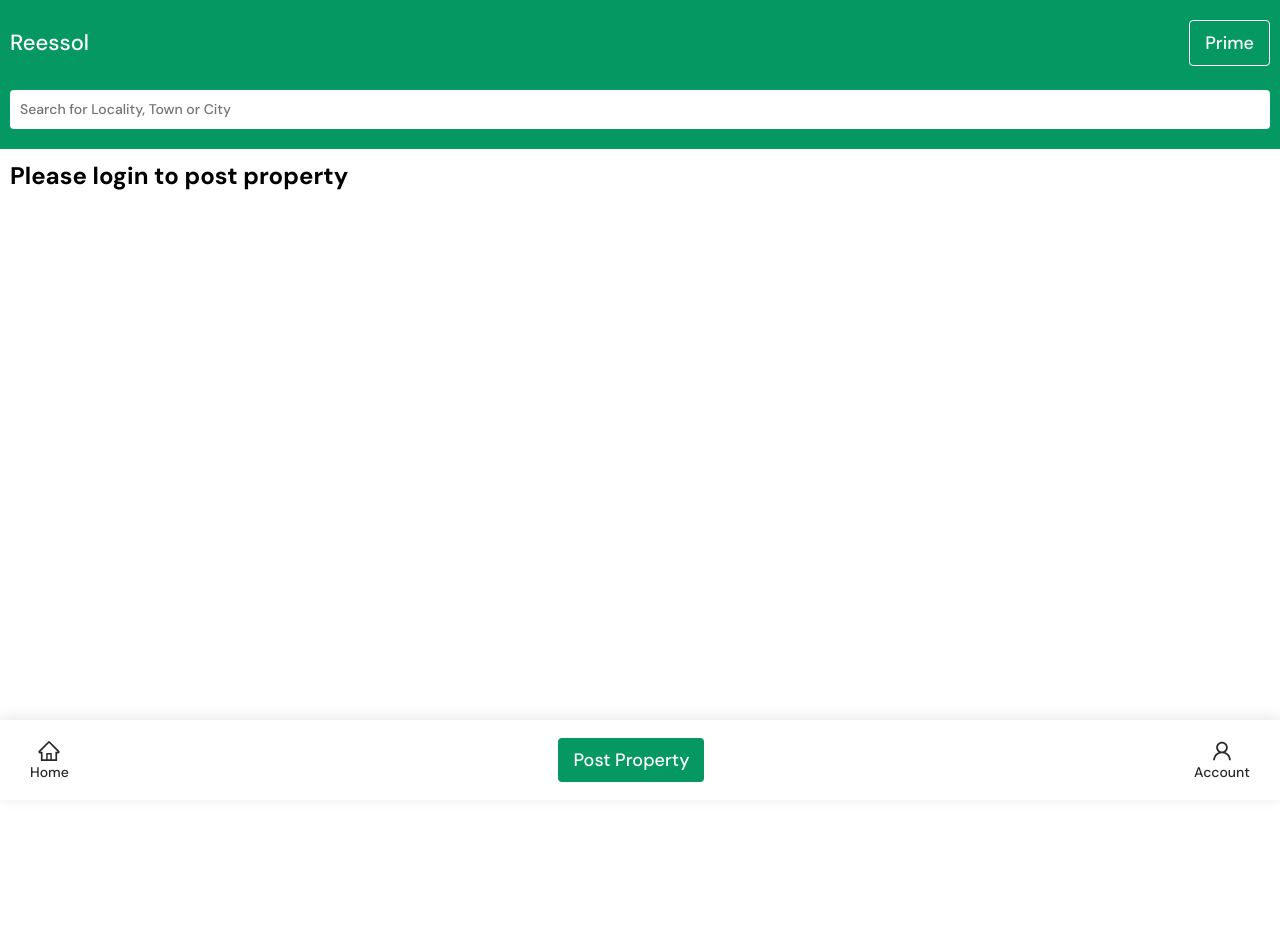
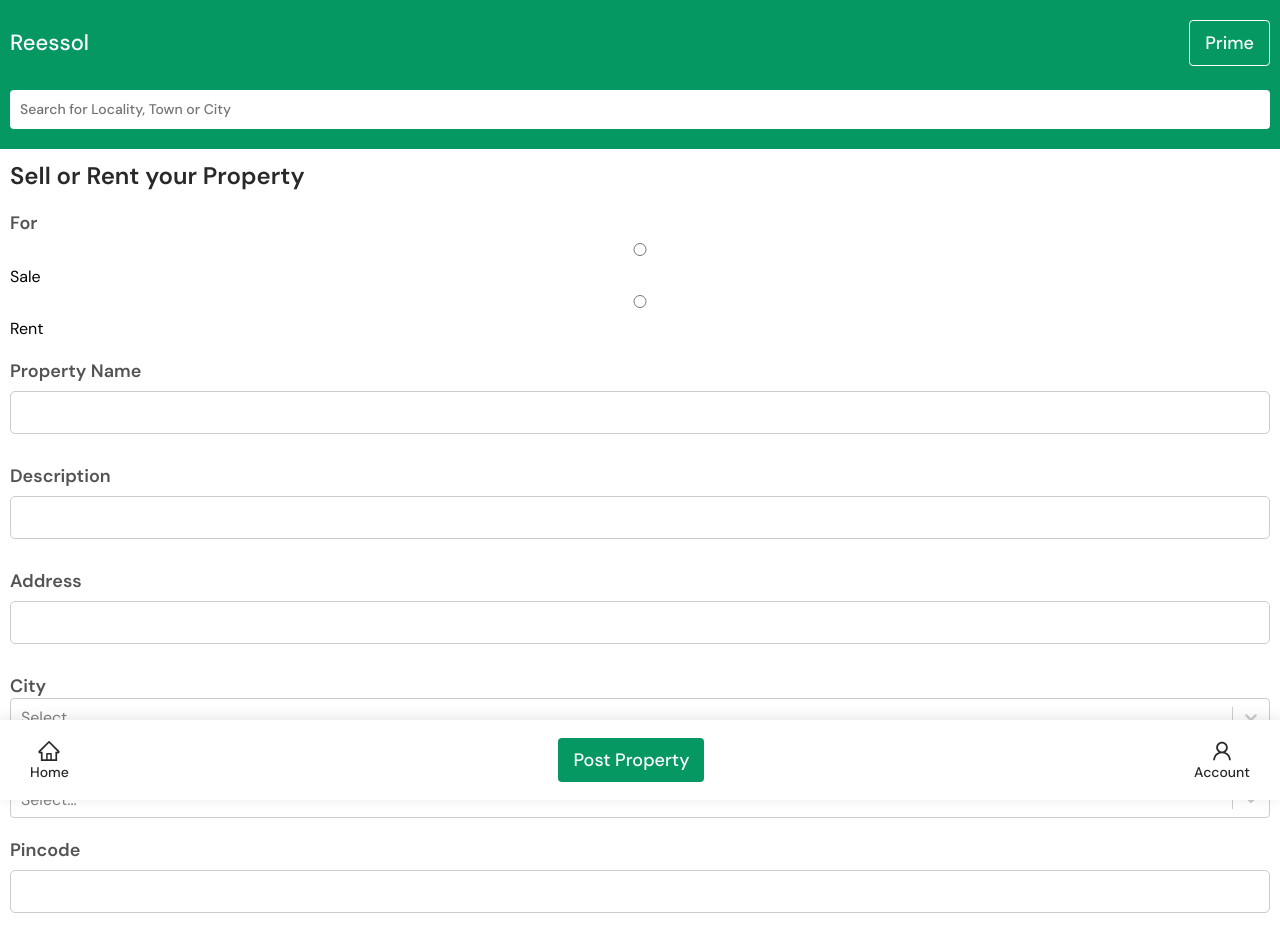
Before and after one commit to Saketkhare2000/ressol, a React (Create React App) app: page /post in a window 1280 px wide. Shown: the top 946 px of the page. Before the commit the page ends 800 px from the top, so only its background shows below. Built offline with nearby package versions, Linux system fonts and the light colour scheme.

Commit message:
filter changes

```diff
--- a/package.json
+++ b/package.json
@@ -20,6 +20,7 @@
     "react-router": "^6.2.1",
     "react-router-dom": "^6.2.1",
     "react-scripts": "5.0.0",
+    "react-select": "^5.2.2",
     "redux": "^4.1.2",
     "redux-thunk": "^2.4.1",
     "validator": "^13.7.0",
--- a/src/Components/Filter/index.js
+++ b/src/Components/Filter/index.js
@@ -33,7 +33,7 @@ const Filter = () => {
                 </div>
                 <div className="filter-items">
                   {item.filterItem.map((item, key) => (
-                    <Button key={key} title={item} variant={"primary"} />
+                    <Button key={key} title={item} variant={"secondary"} />
                   ))}
                 </div>
               </div>
--- a/src/Components/PostProperty/index.js
+++ b/src/Components/PostProperty/index.js
@@ -2,17 +2,22 @@ import React, { useRef } from "react";
 import "./style.css";
 import { useSelector } from "react-redux";
 import axios from "axios";
+import Select from 'react-select'
+import cityData from "../../cities.json";
+import stateData from "../../state.json";
 // import data from "../../postDetails.json";
 const PostProperty = () => {
 
   //name state
   const [name, setName] = React.useState("");
+  const [property_for, setProperty_For] = React.useState("");
   //description state
   const [description, setDescription] = React.useState("");
   //price state
   const [price, setPrice] = React.useState();
   //location state
-  const [location, setLocation] = React.useState("");
+  const [city, setCity] = React.useState("");
+  const [state, setState] = React.useState("");
   //size state
   const [property_size, setProperty_Size] = React.useState("");
   //bedrooms state
@@ -42,7 +47,8 @@ const PostProperty = () => {
     name: name,
     description: description,
     address: address,
-    location: location,
+    city,
+    state,
     pincode: pincode,
     prime_property: true,
     price: parseInt(price),
@@ -60,16 +66,10 @@ const PostProperty = () => {
 
   const loggedIn = useSelector(state => state.auth.loggedIn);
   const key = useSelector(state => state.auth.key);
-  console.log(loggedIn)
+
   const submitProperty = (e) => {
     e.preventDefault();
-    console.log(data);
-    // axios.post("http://127.0.0.1:8000/api/property/", {
-    //   data: data,
-    //   headers: {
-    //     Authorization: `Token ${key}`,
-    //   },
-    // })
+
     axios("http://127.0.0.1:8000/api/property/", {
       method: "post",
       data: data,
@@ -80,37 +80,67 @@ const PostProperty = () => {
     })
 
   }
+  const cityOptions = cityData.map(city => {
+    const { name } = city;
+    return {
+      value: name,
+      label: name,
+    }
+  });
+  const stateOptions = stateData.map(state => {
+    const { name } = state;
+    return {
+      value: name,
+      label: name,
+    }
+  });
+
+  console.log(cityOptions)
+  const options = [
+    { value: 'Surat', label: 'Surat' },
+    { value: 'Ahmedabad', label: 'Ahmedabad' },
+    { value: 'Gandhinagar', label: 'Gandhinagar' },
+    { value: 'Rajkot', label: 'Rajkot' },
+    { value: 'Bhavnagar', label: 'Bhavnagar' },
+    { value: 'Jamnagar', label: 'Jamnagar' },
+    { value: 'Junagadh', label: 'Junagadh' },
+    { value: 'Nadiad', label: 'Nadiad' },
+  ]
+
+  console.log(options)
+
+  const filterOption = (option, inputValue) => {
+    const { label, value } = option;
+    const otherKey = options.filter(
+      opt => opt.label === label && opt.value.includes(inputValue)
+    );
+    return value.includes(inputValue) || otherKey.length > 0;
+  };
+
 
   return (
     <>
-      {
+      {/* {
         loggedIn ? (
 
-          <>
+          <> */}
       <h3 className="mobile-title">Sell or Rent your Property</h3>
       <form action="" className="post-property">
-              {/* {data.map((item, index) => {
-          return (
-            <div key={index} className="form-group">
-              <h2 className="header-mobile">{item.title}</h2>
-              <div className="form-category">
-                <label htmlFor="select"> {item.category.name}</label>
-                <select name="" id="">
-                  {item.category.options.map((option, key) => {
-                    return (
-                      <option key={key} value={option}>
-                        {option}
-                      </option>
-                    );
-                  })}
-                </select>
+        <div className="form-group">
+          <h2 className="header-mobile">For</h2>
+          <div className="select-options">
+            <div className="select-option">
+              <input type="radio" onChange={(e) => setProperty_For(e.target.value)} value="sale" name="for" id="sale" />
+              <label htmlFor="sale">Sale</label>
             </div>
-              <hr />
+            <div className="select-option">
+              <input type="radio" onChange={(e) => setProperty_For(e.target.value)} value="rent" name="for" id="rent" />
+              <label htmlFor="rent">Rent</label>
             </div>
-          );
-        })} */}
+          </div>
+        </div>
         <div className="form-group">
-                <h2 className="header-mobile">Name</h2>
+          <h2 className="header-mobile">Property Name</h2>
           <input type="text" onChange={(e) => setName(e.target.value)} name="name" id="name" />
         </div>
         <div className="form-group">
@@ -122,8 +152,15 @@ const PostProperty = () => {
           <input type="text" onChange={(e) => setAddress(e.target.value)} name="address" id="address" />
         </div>
         <div className="form-group">
-                <h2 className="header-mobile">Location</h2>
-                <input type="text" onChange={(e) => setLocation(e.target.value)} name="location" id="location" />
+          <h2 className="header-mobile">City</h2>
+
+          <Select options={cityOptions} openMenuOnClick={false} required />
+        </div>
+        <div className="form-group">
+          <h2 className="header-mobile">State</h2>
+          <Select options={stateOptions} openMenuOnClick={false} />
+          {/*
+          <input type="text" onChange={(e) => setState(e.target.value)} name="state" id="state" /> */}
         </div>
         <div className="form-group">
           <h2 className="header-mobile">Pincode</h2>
@@ -150,19 +187,60 @@ const PostProperty = () => {
           <input type="date" onChange={(e) => setTimestamp(e.target.value)} name="timestamp" id="timestamp" />
         </div>
         <div className="form-group">
-                <h2 className="header-mobile">Availability</h2>
-                <input type="text" onChange={(e) => setAvailability(e.target.value)} name="availability" id="availability" />
+          <h2 className="header-mobile">Available From</h2>
+          <input type="date" onChange={(e) => setAvailability(e.target.value)} name="availability" id="availability" />
         </div>
         <div className="form-group">
-                <h2 className="header-mobile">bedrooms</h2>
-                <input type="number" onChange={(e) => setBedrooms(e.target.value)} name="bedrooms" id="bedrooms" />
+          <h2 className="header-mobile">Bedrooms</h2>
+          {/* <input type="number" onChange={(e) => setBedrooms(e.target.value)} name="bedrooms" id="bedrooms" /> */}
+          <div className="select-options">
+            <div className="select-option">
+              <input type="radio" onChange={(e) => setBedrooms(e.target.value)} name="bedrooms" id="1" value='1' />
+              <label htmlFor="sale">1</label>
+            </div>
+            <div className="select-option">
+              <input type="radio" onChange={(e) => setBedrooms(e.target.value)} name="bedrooms" id="2" value='2' />
+              <label htmlFor="sale">2</label>
+            </div>
+            <div className="select-option">
+              <input type="radio" onChange={(e) => setBedrooms(e.target.value)} name="bedrooms" id="3" value='3' />
+              <label htmlFor="sale">3</label>
+            </div>
+            <div className="select-option">
+              <input type="radio" onChange={(e) => setBedrooms(e.target.value)} name="bedrooms" id="4" value='4' />
+              <label htmlFor="sale">4</label>
+            </div>
+            <div className="select-option">
+              <input type="radio" onChange={(e) => setBedrooms(e.target.value)} name="bedrooms" id="5" value='5' />
+              <label htmlFor="sale">5+</label>
+            </div>
+          </div>
+
         </div>
         <div className="form-group">
-                <h2 className="header-mobile">bathrooms</h2>
-                <input type="number" onChange={(e) => setBathrooms(e.target.value)} name="bathrooms" id="bathrooms" />
+          <h2 className="header-mobile">Bathrooms</h2>
+          <div className="select-options">
+            <div className="select-option">
+              <input type="radio" onChange={(e) => setBathrooms(e.target.value)} name="bathrooms" id="1" value='1' />
+              <label htmlFor="sale">1</label>
+            </div>
+            <div className="select-option">
+              <input type="radio" onChange={(e) => setBathrooms(e.target.value)} name="bathrooms" id="2" value='2' />
+              <label htmlFor="sale">2</label>
+            </div>
+            <div className="select-option">
+              <input type="radio" onChange={(e) => setBathrooms(e.target.value)} name="bathrooms" id="3" value='3' />
+              <label htmlFor="sale">3</label>
+            </div>
+            <div className="select-option">
+              <input type="radio" onChange={(e) => setBathrooms(e.target.value)} name="bathrooms" id="4" value='4' />
+              <label htmlFor="sale">3+</label>
+            </div>
+
+          </div>
         </div>
         <div className="form-group">
-                <h2 className="header-mobile">visits</h2>
+          <h2 className="header-mobile">Visits</h2>
           <input type="number" onChange={(e) => setVisits(e.target.value)} name="visits" id="visits" />
         </div>
         <div className="form-group">
@@ -170,12 +248,13 @@ const PostProperty = () => {
           <input type="text" onChange={(e) => setProperty_Type(e.target.value)} name="property_type" id="property_type" />
         </div>
 
-              <button onClick={submitProperty} className="btn">Submit</button>
+        <button onClick={submitProperty} className="btn">Post Property</button>
       </form>
-          </>) :
-          <h2> Please login to post property</h2>
-      }
     </>
+    //         ) :
+    //         <h2> Please login to post property</h2>
+    //     }
+    //   </>
   );
 };
 
--- a/src/Components/Property/index.js
+++ b/src/Components/Property/index.js
@@ -9,7 +9,7 @@ import "./style.css";
 const Property = () => {
   const id = useParams().slug;
   console.log(id)
-  const propertyDetails = useSelector((state) => state.propertyList.propertyData[id - 1]);
+  const propertyDetails = useSelector((state) => state.propertyList.propertyData[0]);
   function numDifferentiation(value) {
     var val = Math.abs(value)
     if (val >= 10000000) {
@@ -56,7 +56,7 @@ const Property = () => {
           </div>
           <div className="grid-child div5">
             <span>Furnishing</span>
-            {propertyDetails.furnishing_status ? (<p>Furnished</p>) : (<p>UnFurnished</p>)}
+            {propertyDetails.furnishing_status ? (<p>Furnished</p>) : (<p>Un Furnished</p>)}
           </div>
           <div className="grid-child div6">
             <span>Posted On</span>
--- a/src/Components/PropertyList/index.js
+++ b/src/Components/PropertyList/index.js
@@ -8,10 +8,10 @@ import "./style.css";
 
 const PropertyDeatiledCard = () => {
   const dispatch = useDispatch();
-  const id = useParams().slug;
-
+  const city = (useParams().slug).toLowerCase();
+  console.log(city)
   useEffect(() => {
-    dispatch(getPropertyList())
+    dispatch(getPropertyList(city))
   }, []);
   const propertyList = useSelector(state => state.propertyList.propertyData);
   function numDifferentiation(value) {
--- a/src/actions/userActions.js
+++ b/src/actions/userActions.js
@@ -42,12 +42,16 @@ export const getUserData = (userName, accessToken) => async (dispatch) => {
     payload: userData.data,
   });
 };
-export const getPropertyList = () => async (dispatch) => {
+export const getPropertyList = (city) => async (dispatch) => {
   //Fetch axios request
   const propertyList = await axios({
     method: "get",
-    url: `http://localhost:8000/api/property/`,
+    url: `http://localhost:8000/api/filter`,
+    params: {
+      city: city,
+    },
   });
+  console.log(propertyList.data);
   // console.log(propertyList.data);
   //set user data
   dispatch({
--- /dev/null
+++ b/src/state.json
@@ -0,0 +1,146 @@
+[
+    {
+        "code": "AN",
+        "name": "Andaman and Nicobar Islands"
+        },
+        {
+        "code": "AP",
+        "name": "Andhra Pradesh"
+        },
+        {
+        "code": "AR",
+        "name": "Arunachal Pradesh"
+        },
+        {
+        "code": "AS",
+        "name": "Assam"
+        },
+        {
+        "code": "BR",
+        "name": "Bihar"
+        },
+        {
+        "code": "CG",
+        "name": "Chandigarh"
+        },
+        {
+        "code": "CH",
+        "name": "Chhattisgarh"
+        },
+        {
+        "code": "DH",
+        "name": "Dadra and Nagar Haveli"
+        },
+        {
+        "code": "DD",
+        "name": "Daman and Diu"
+        },
+        {
+        "code": "DL",
+        "name": "Delhi"
+        },
+        {
+        "code": "GA",
+        "name": "Goa"
+        },
+        {
+        "code": "GJ",
+        "name": "Gujarat"
+        },
+        {
+        "code": "HR",
+        "name": "Haryana"
+        },
+        {
+        "code": "HP",
+        "name": "Himachal Pradesh"
+        },
+        {
+        "code": "JK",
+        "name": "Jammu and Kashmir"
+        },
+        {
+        "code": "JH",
+        "name": "Jharkhand"
+        },
+        {
+        "code": "KA",
+        "name": "Karnataka"
+        },
+        {
+        "code": "KL",
+        "name": "Kerala"
+        },
+        {
+        "code": "LD",
+        "name": "Lakshadweep"
+        },
+        {
+        "code": "MP",
+        "name": "Madhya Pradesh"
+        },
+        {
+        "code": "MH",
+        "name": "Maharashtra"
+        },
+        {
+        "code": "MN",
+        "name": "Manipur"
+        },
+        {
+        "code": "ML",
+        "name": "Meghalaya"
+        },
+        {
+        "code": "MZ",
+        "name": "Mizoram"
+        },
+        {
+        "code": "NL",
+        "name": "Nagaland"
+        },
+        {
+        "code": "OR",
+        "name": "Odisha"
+        },
+        {
+        "code": "PY",
+        "name": "Puducherry"
+        },
+        {
+        "code": "PB",
+        "name": "Punjab"
+        },
+        {
+        "code": "RJ",
+        "name": "Rajasthan"
+        },
+        {
+        "code": "SK",
+        "name": "Sikkim"
+        },
+        {
+        "code": "TN",
+        "name": "Tamil Nadu"
+        },
+        {
+        "code": "TS",
+        "name": "Telangana"
+        },
+        {
+        "code": "TR",
+        "name": "Tripura"
+        },
+        {
+        "code": "UP",
+        "name": "Uttar Pradesh"
+        },
+        {
+        "code": "UK",
+        "name": "Uttarakhand"
+        },
+        {
+        "code": "WB",
+        "name": "West Bengal"
+        }
+]
```
Also changed, not shown: 1 other file (tests, documents, lock files or other folders). Lines whose indentation alone changed are shown as unchanged.
